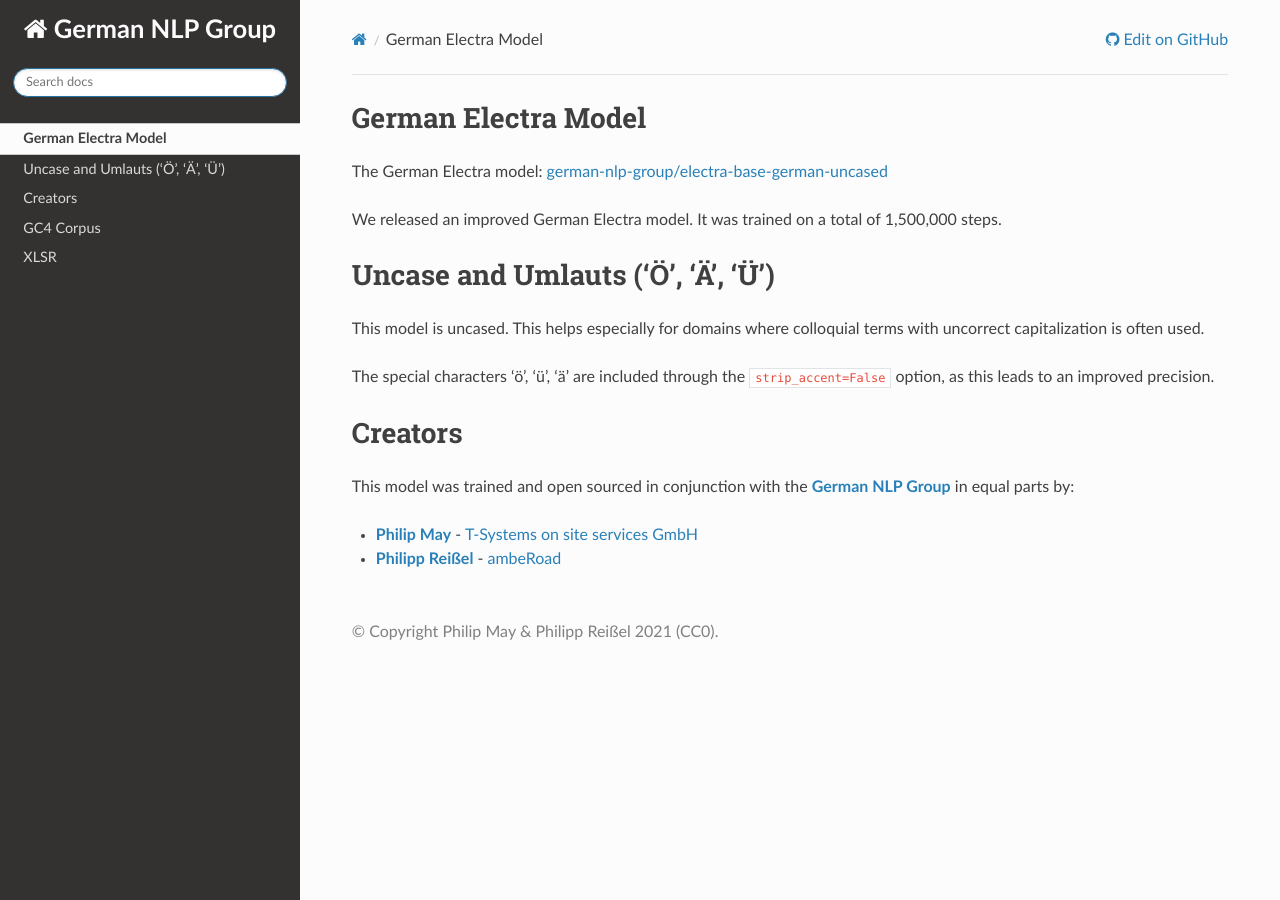
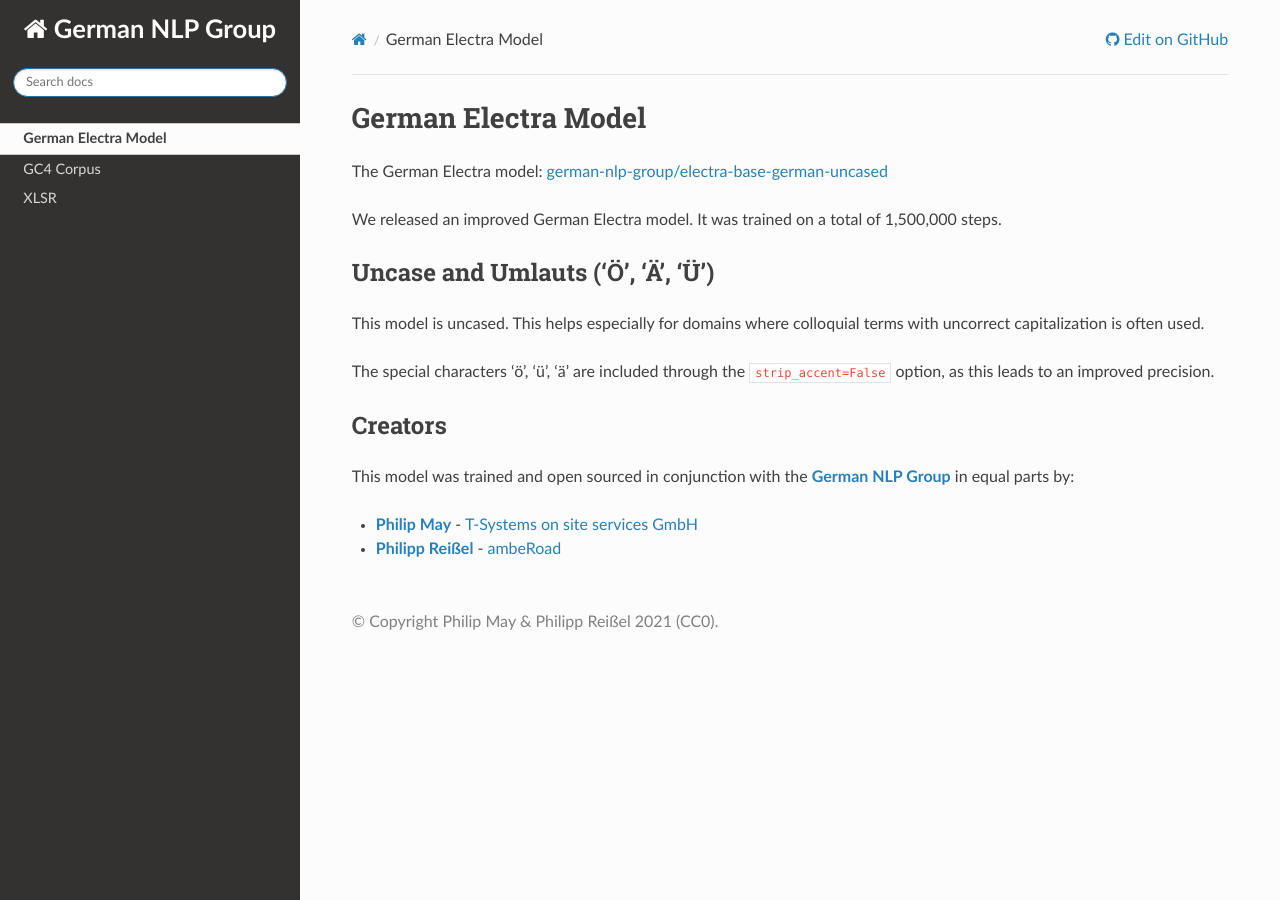
Before and after one commit to German-NLP-Group/German-NLP-Group.github.io, a Sphinx documentation site: the page built from source/projects/electra-base-german-uncased.md, in a window 1280 px wide. Built offline with Sphinx 7.4.7 and the Read the Docs theme 2.0.0, drawn with Linux system fonts in a browser that asks for light colours.

Commit message:
fix headlines in electra model

```diff
--- a/source/projects/electra-base-german-uncased.md
+++ b/source/projects/electra-base-german-uncased.md
@@ -3,12 +3,12 @@
 
 We released an improved German Electra model. It was trained on a total of 1,500,000 steps.
 
-# Uncase and Umlauts ('Ö', 'Ä', 'Ü')
+## Uncase and Umlauts ('Ö', 'Ä', 'Ü')
 This model is uncased. This helps especially for domains where colloquial terms with uncorrect capitalization is often used.
 
 The special characters 'ö', 'ü', 'ä' are included through the `strip_accent=False` option, as this leads to an improved precision.
 
-# Creators
+## Creators
 This model was trained and open sourced in conjunction with the [**German NLP Group**](https://german-nlp-group.github.io/) in equal parts by:
 - [**Philip May**](https://May.la) - [T-Systems on site services GmbH](https://www.t-systems-onsite.de/)
 - [**Philipp Reißel**](https://www.reissel.eu) - [ambeRoad](https://amberoad.de/)
```
